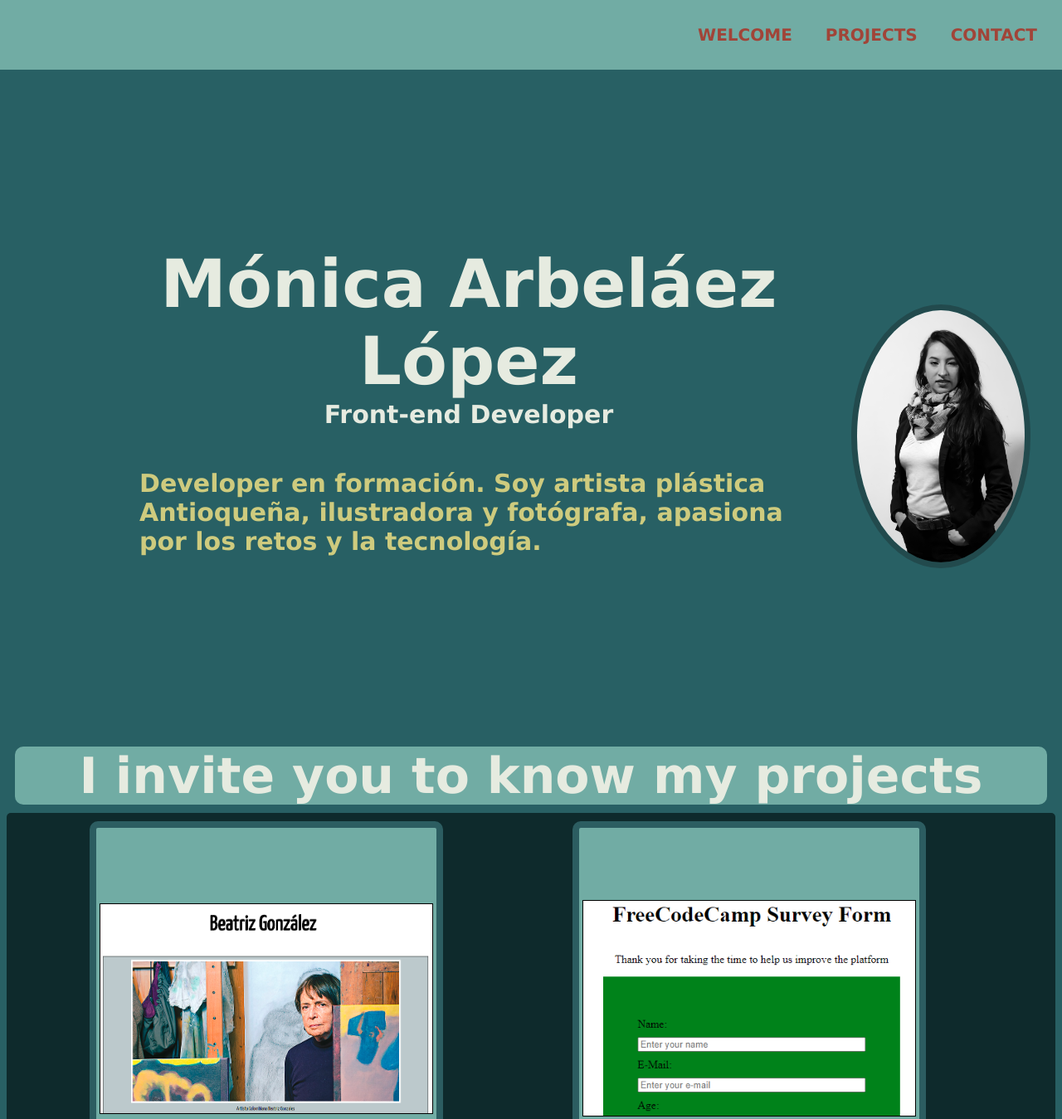
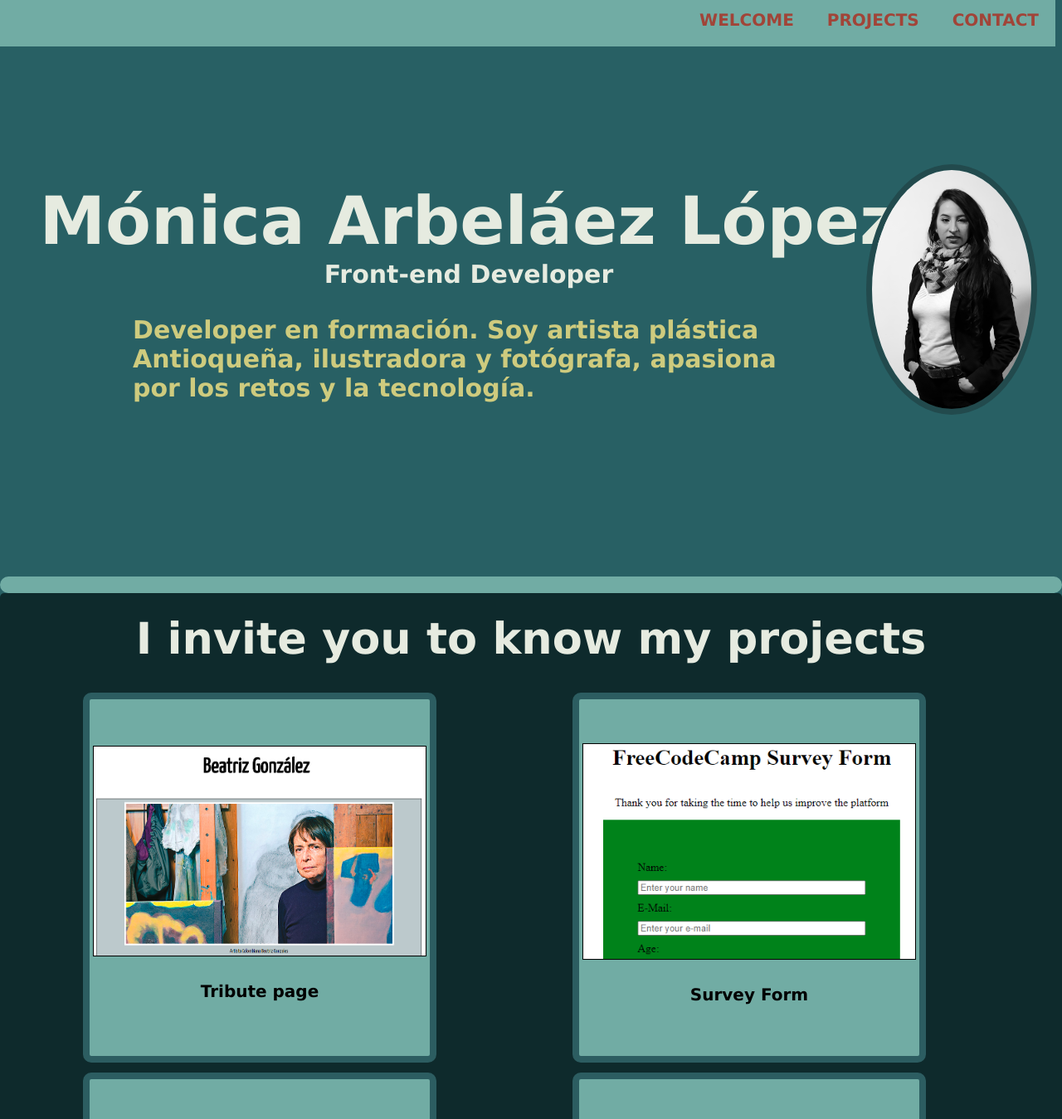
Before and after one commit to monica-arbelaez/Portafolio, a plain HTML site: page index.html in a window 1280 px wide. Shown: the top 1349 px of the page at 83% size. Drawn offline with Linux system fonts and the light colour scheme.

Commit message:
ajustes de style

```diff
--- a/index.html
+++ b/index.html
@@ -19,12 +19,12 @@
     <section id="Welcome-section">
         <h1>Mónica Arbeláez López</h1>
         <h2>Front-end Developer</h2>
-        <img src="imagenes/_DSC0219.jpg" alt="">
+        <img src="imagenes/_DSC0219.jpg" alt="foto">
         <p> Developer en formación. Soy artista plástica Antioqueña, ilustradora y fotógrafa, apasiona por los retos y
             la tecnología. </p>
     </section>
     <section id="Projects">
-        <div id="proyect-title">
+        <div id="project-title">
             <div>
                 <h2>I invite you to know my projects</h2>
             </div>
--- a/style.css
+++ b/style.css
@@ -2,15 +2,23 @@ body{
     background-color: #286064;
     flex-direction: column;
     font-family: 'Lucida Sans', 'Lucida Sans Regular', 'Lucida Grande', 'Lucida Sans Unicode', Geneva, Verdana, sans-serif;
+    margin: 0px;
+    padding: 0px;
 }
 /* menu */
 #navbar{
     display: flex;
     background-color: #71aca4;
     flex-direction: row;
-    padding: 10px;
     justify-content: flex-end;
     margin: -8px;
+    /* se pone la barra del menu fija */
+    position: fixed;
+    z-index:100px;
+    width: 100%;
+    margin-bottom: 20px;
+
+
 }
 #navbar a{
     text-decoration: none;
@@ -49,7 +57,7 @@ body{
 }
 /* imagen */
 #Welcome-section img{
-   width: 16%;
+   width: 15%;
    border-radius: 50%;
    border:7px solid #224a4d;
    flex-direction: column;
@@ -66,19 +74,18 @@ body{
     color: rgb(206, 203, 126);
     font-weight: 900;
 }
-#proyect-title h2{
-    margin: 20px 10px 10px 10px;
+#Projects #project-title{
     display: flex;
     justify-content: center;
-    font-size: 60px;
-    font-weight: 900;
+    font-size: 35px;
     color: #e6ebe0;
     background-color: #71aca4;
     align-items: flex-start;
     border-radius: 10px;
+    padding: 0%;
+    height: 20px;
 }
 #Projects2 {
-
     display: grid;
     border-radius: 5px;
     background-color: #0e2a2c;
@@ -116,8 +123,8 @@ body{
     justify-content: center;
     border: 8px solid #2c5d61;
     border-radius: 10px;
-    margin: 10px -0px 2px 100px;
-    height: 500px;
+    margin: 120px -0px 2px 100px;
+    height: 430px;
 }
 #Projects2 #pro2{
     grid-area: pro2;
@@ -130,8 +137,8 @@ body{
     justify-content: center;
     border: 8px solid #2c5d61;
     border-radius: 10px;
-    height: 500px;
-    margin: 10px 0px 2px 50px;
+    height: 430px;
+    margin: 120px 0px 2px 50px;
 }
 #Projects2 #pro3{
     grid-area: pro3;
@@ -144,7 +151,7 @@ body{
     border: 8px solid #2c5d61;
     border-radius: 10px;
     margin: 10px -0px 2px 100px;
-    height: 500px;
+    height: 430px;
 }
 #Projects2 #pro4{
     grid-area: pro4;
@@ -157,7 +164,7 @@ body{
     justify-content: center;
     border: 8px solid #2c5d61;
     border-radius: 10px;
-    height: 500px;
+    height: 430px;
     margin: 10px 0px 2px 50px;
 }
 #button-div{
```
